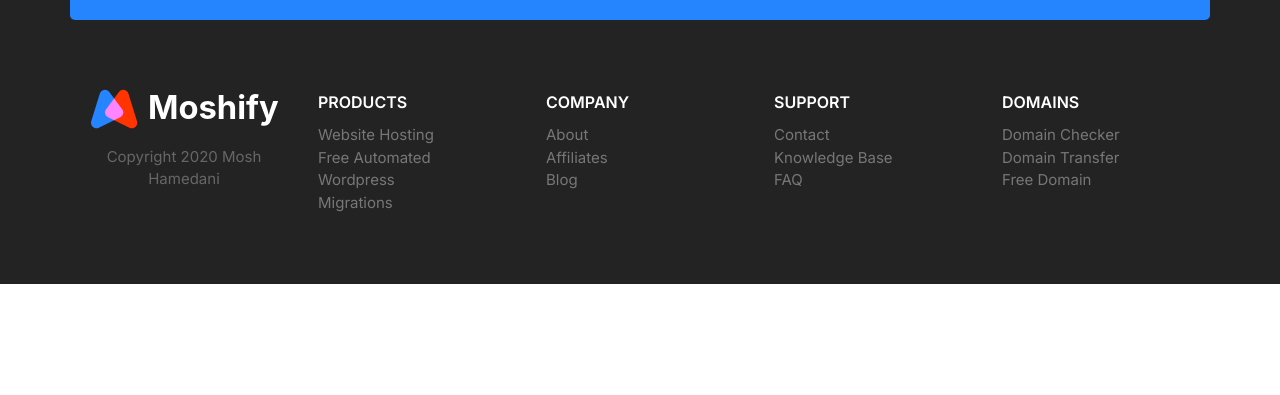
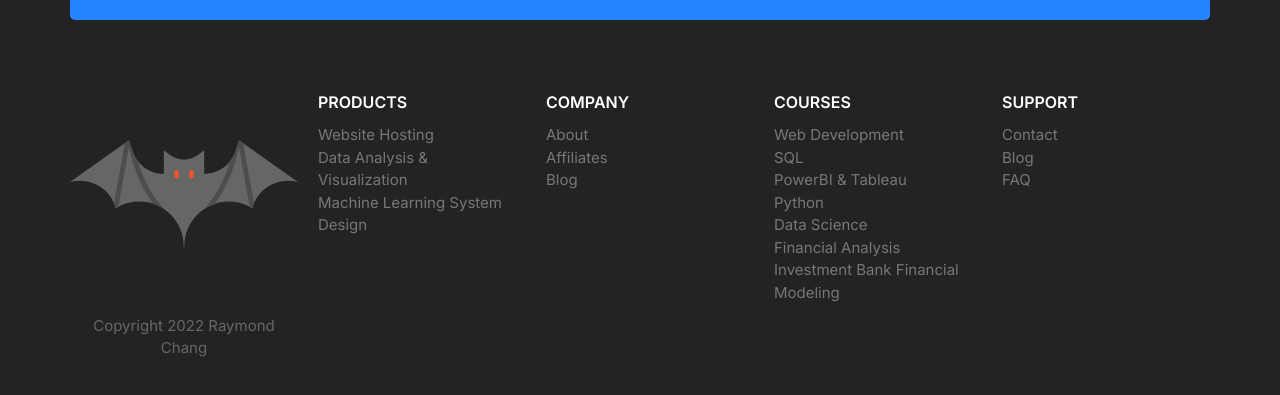
Before and after one commit to hofong428/codebat, a website built with Parcel: page index.html in a window 1280 px wide. Shown: the part 6035-6430 px from the top of the page. Before the commit the page ends 6319 px from the top, so only its background shows below. Built offline with nearby package versions, Linux system fonts and the light colour scheme.

Commit message:
Footer changes.

```diff
--- a/index.html
+++ b/index.html
@@ -456,8 +456,8 @@
           <div class="collapsible__content">
             <ul class="list">
               <li><a href="#">Website Hosting</a></li>
-              <li><a href="#">Free Automated Wordpress</a></li>
-              <li><a href="#">Migrations</a></li>
+              <li><a href="#">Data Analysis & Visualization</a></li>
+              <li><a href="#">Machine Learning System Design</a></li>
             </ul>
           </div>
         </section>
@@ -478,6 +478,25 @@
         </section>
         <section class="collapsible footer__section">
           <div class="collapsible__header">
+            <h2 class="collapsible__heading footer__heading">Courses</h2>
+            <svg class="icon icon--white collapsible__chevron">
+              <use href="images/sprite.svg#chevron"></use>
+            </svg>
+          </div>
+          <div class="collapsible__content">
+            <ul class="list">
+              <li><a href="#">Web Development</a></li>
+              <li><a href="#">SQL</a></li>
+              <li><a href="#">PowerBI & Tableau</a></li>
+              <li><a href="#">Python</a></li>
+              <li><a href="#">Data Science</a></li>
+              <li><a href="#">Financial Analysis</a></li>
+              <li><a href="#">Investment Bank Financial Modeling</a></li>
+            </ul>
+          </div>
+        </section>
+        <section class="collapsible footer__section">
+          <div class="collapsible__header">
             <h2 class="collapsible__heading footer__heading">Support</h2>
             <svg class="icon icon--white collapsible__chevron">
               <use href="images/sprite.svg#chevron"></use>
@@ -486,29 +505,14 @@
           <div class="collapsible__content">
             <ul class="list">
               <li><a href="#">Contact</a></li>
-              <li><a href="#">Knowledge Base</a></li>
+              <li><a href="#">Blog</a></li>
               <li><a href="#">FAQ</a></li>
             </ul>
           </div>
         </section>
-        <section class="collapsible footer__section">
-          <div class="collapsible__header">
-            <h2 class="collapsible__heading footer__heading">Domains</h2>
-            <svg class="icon icon--white collapsible__chevron">
-              <use href="images/sprite.svg#chevron"></use>
-            </svg>
-          </div>
-          <div class="collapsible__content">
-            <ul class="list">
-              <li><a href="#">Domain Checker</a></li>
-              <li><a href="#">Domain Transfer</a></li>
-              <li><a href="#">Free Domain</a></li>
-            </ul>
-          </div>
-        </section>
         <div class="footer__brand">
-          <img src="images/logo.svg" alt="" />
-          <p class="footer__copyright">Copyright 2020 Mosh Hamedani</p>
+          <img src="images/bat.svg" alt="" />
+          <p class="footer__copyright">Copyright 2022 Raymond Chang</p>
         </div>
       </div>
     </footer>
```
